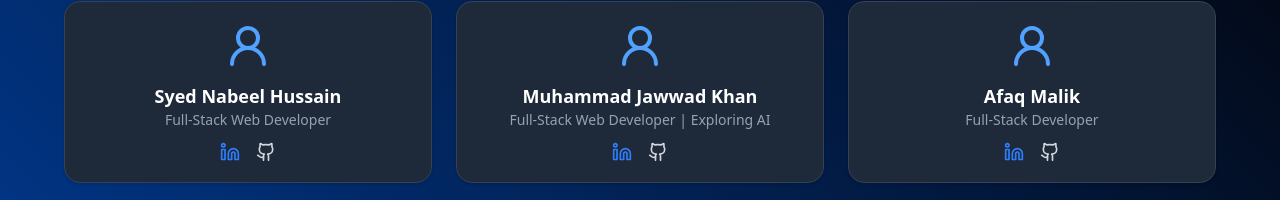
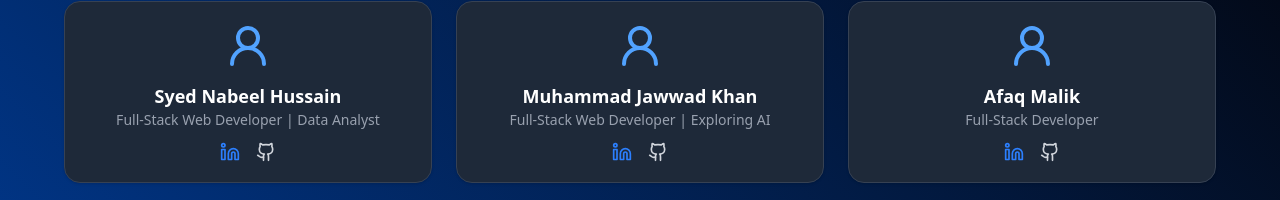
Before and after one commit to Mubassim-Khan/NASA-Space-Apps-Challenge, a React (Vite) app in the folder frontend/: page /about in a window 1280 px wide. Shown: the part 904-1104 px from the top of the page. Built offline with nearby package versions, Linux system fonts and the light colour scheme; no server answers.

Commit message:
Update desciption in About.jsx

```diff
--- a/frontend/src/components/About.jsx
+++ b/frontend/src/components/About.jsx
@@ -19,7 +19,7 @@ They are enthusiastic about learning and applying their skills to real-world cha
       linkedin: "https://www.linkedin.com/in/syed-nabeel-hussain-1905b1305",
       github: "https://github.com/nabeelhussain13",
       description:
-        "Full-Stack Web Developer",
+        "Full-Stack Web Developer | Data Analyst",
     },
     {
       name: "Muhammad Jawwad Khan",
```
